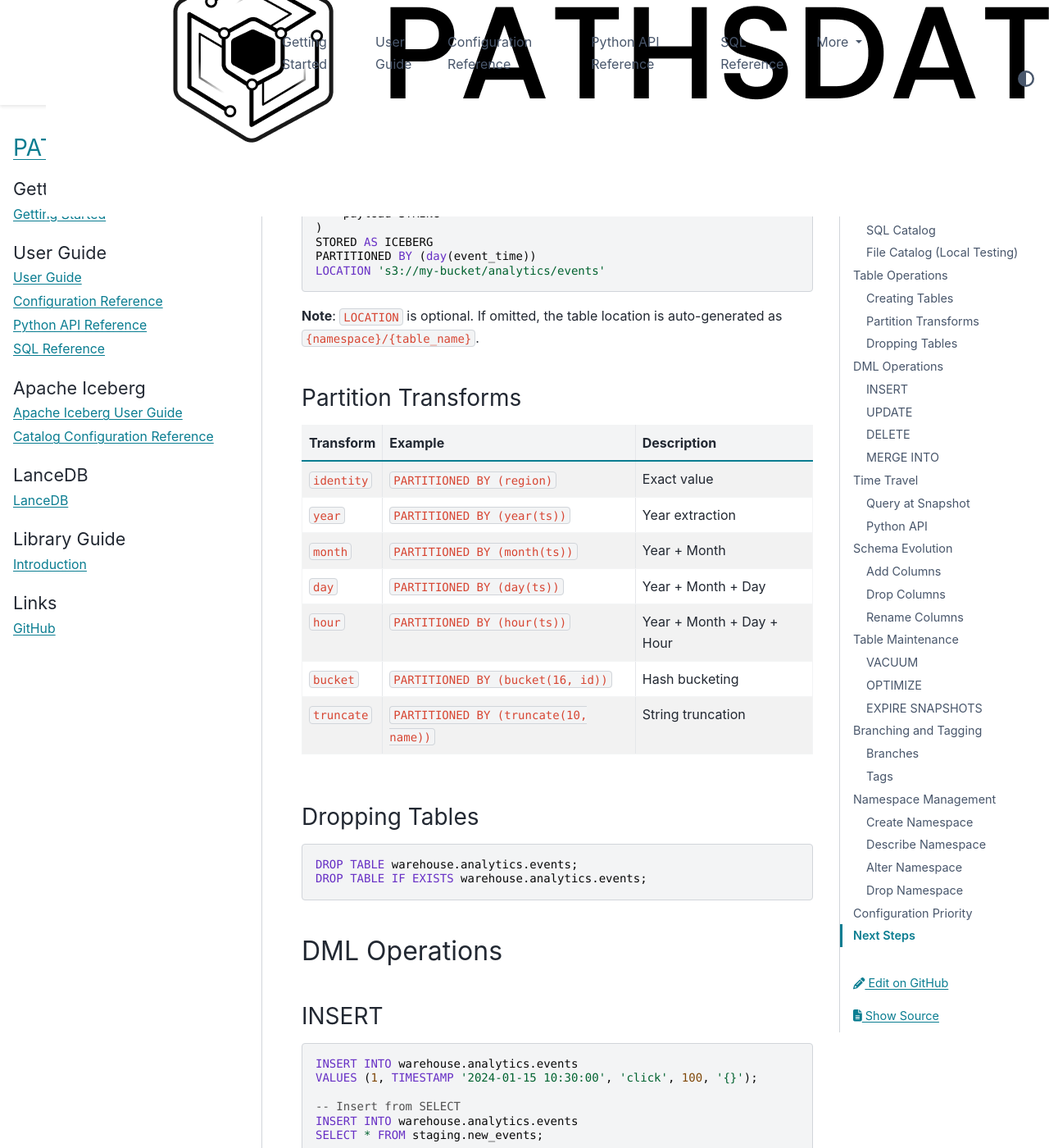
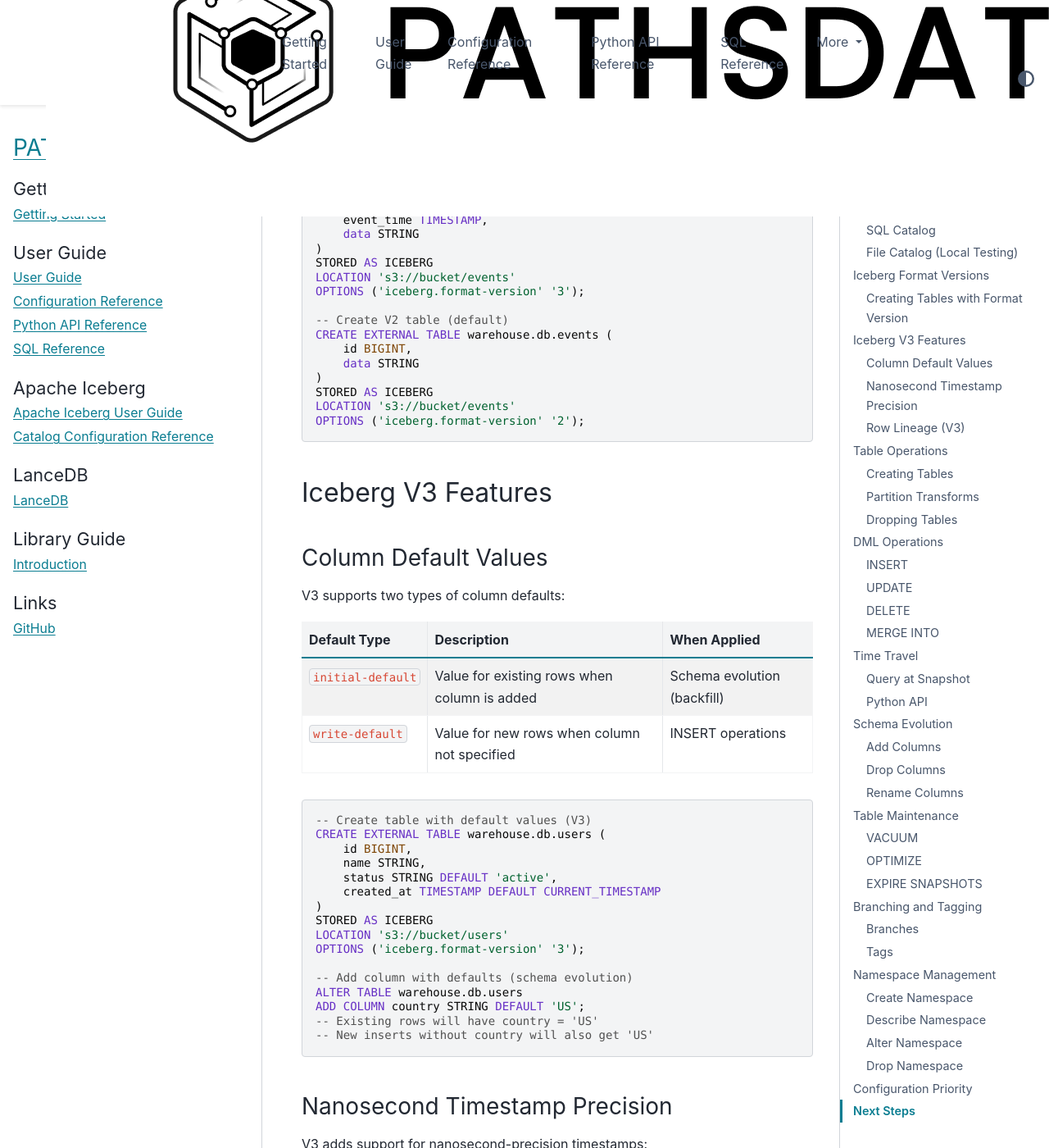
Before and after one commit to pathsdata/query-rust-doc, a Sphinx documentation site: the page built from source/user-guide/iceberg/index.md, in a window 1280 px wide and 1400 px high, scrolled down 2162 px. Shown: the whole window at 82% size. Built offline with Sphinx 7.4.7 and the PyData theme 0.15.4, drawn with Linux system fonts in a browser that asks for light colours; some of the changed text lies outside the part shown.

Commit message:
Add Iceberg V3 features documentation
Added documentation for V3-specific features:
- Format version comparison (V1, V2, V3)
- Column default values (initial-default, write-default)
- Nanosecond timestamp precision (TIMESTAMP_NS, TIMESTAMPTZ_NS)
- Row lineage for Copy-on-Write operations
- CREATE TABLE with format-version option

🤖 Generated with [Claude Code](https://claude.com/claude-code)

Co-Authored-By: Claude Opus 4.5 <noreply@anthropic.com>

````diff
--- a/source/user-guide/iceberg/index.md
+++ b/source/user-guide/iceberg/index.md
@@ -68,6 +68,104 @@ ctx.register_iceberg("local", {
 })
 ```
 
+## Iceberg Format Versions
+
+PATHSDATA supports Iceberg format versions 1, 2, and 3:
+
+| Version | Features |
+|---------|----------|
+| **V1** | Basic table format, append-only |
+| **V2** | Row-level deletes, position deletes, equality deletes |
+| **V3** | Column defaults, nanosecond timestamps, row lineage |
+
+### Creating Tables with Format Version
+
+```sql
+-- Create V3 table (recommended for new tables)
+CREATE EXTERNAL TABLE warehouse.db.events (
+    id BIGINT,
+    event_time TIMESTAMP,
+    data STRING
+)
+STORED AS ICEBERG
+LOCATION 's3://bucket/events'
+OPTIONS ('iceberg.format-version' '3');
+
+-- Create V2 table (default)
+CREATE EXTERNAL TABLE warehouse.db.events (
+    id BIGINT,
+    data STRING
+)
+STORED AS ICEBERG
+LOCATION 's3://bucket/events'
+OPTIONS ('iceberg.format-version' '2');
+```
+
+## Iceberg V3 Features
+
+### Column Default Values
+
+V3 supports two types of column defaults:
+
+| Default Type | Description | When Applied |
+|--------------|-------------|--------------|
+| `initial-default` | Value for existing rows when column is added | Schema evolution (backfill) |
+| `write-default` | Value for new rows when column not specified | INSERT operations |
+
+```sql
+-- Create table with default values (V3)
+CREATE EXTERNAL TABLE warehouse.db.users (
+    id BIGINT,
+    name STRING,
+    status STRING DEFAULT 'active',
+    created_at TIMESTAMP DEFAULT CURRENT_TIMESTAMP
+)
+STORED AS ICEBERG
+LOCATION 's3://bucket/users'
+OPTIONS ('iceberg.format-version' '3');
+
+-- Add column with defaults (schema evolution)
+ALTER TABLE warehouse.db.users
+ADD COLUMN country STRING DEFAULT 'US';
+-- Existing rows will have country = 'US'
+-- New inserts without country will also get 'US'
+```
+
+### Nanosecond Timestamp Precision
+
+V3 adds support for nanosecond-precision timestamps:
+
+| Type | Precision | V3 Only |
+|------|-----------|---------|
+| `TIMESTAMP` | Microseconds | No |
+| `TIMESTAMPTZ` | Microseconds with timezone | No |
+| `TIMESTAMP_NS` | Nanoseconds | Yes |
+| `TIMESTAMPTZ_NS` | Nanoseconds with timezone | Yes |
+
+```sql
+-- V3 table with nanosecond timestamps
+CREATE EXTERNAL TABLE warehouse.db.high_freq_events (
+    id BIGINT,
+    event_time TIMESTAMP_NS,
+    event_time_tz TIMESTAMPTZ_NS,
+    data STRING
+)
+STORED AS ICEBERG
+LOCATION 's3://bucket/hf_events'
+OPTIONS ('iceberg.format-version' '3');
+```
+
+### Row Lineage (V3)
+
+V3 tracks row-level lineage for Copy-on-Write operations, enabling:
+- Row-level audit trails
+- Incremental processing
+- Change data capture (CDC)
+
+Each row in V3 tables has metadata columns:
+- `_row_id`: Unique row identifier
+- `_last_sequence_number`: Sequence number of last modification
+
 ## Table Operations
 
 ### Creating Tables
@@ -95,6 +193,20 @@ CREATE EXTERNAL TABLE warehouse.analytics.events (
 STORED AS ICEBERG
 PARTITIONED BY (day(event_time))
 LOCATION 's3://my-bucket/analytics/events'
+
+-- With format version and file format
+CREATE EXTERNAL TABLE warehouse.analytics.events (
+    id BIGINT,
+    event_time TIMESTAMP,
+    data STRING
+)
+STORED AS ICEBERG
+PARTITIONED BY (day(event_time))
+LOCATION 's3://my-bucket/events'
+OPTIONS (
+    'iceberg.format-version' '3',
+    'file-format' 'parquet'
+);
 ```
 
 **Note**: `LOCATION` is optional. If omitted, the table location is auto-generated as `{namespace}/{table_name}`.
````
